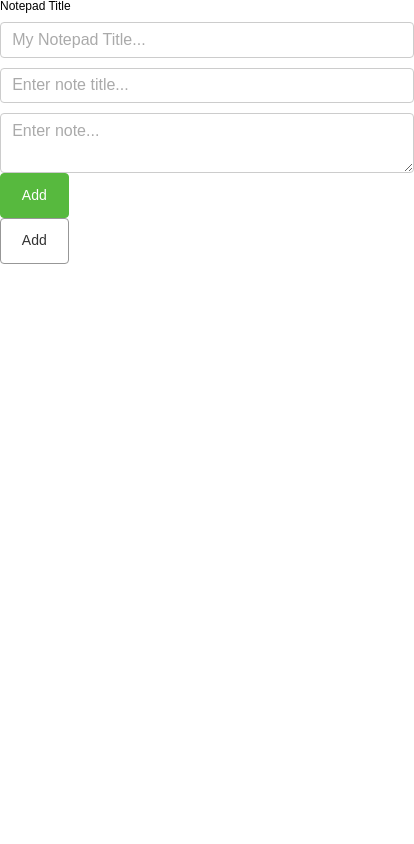
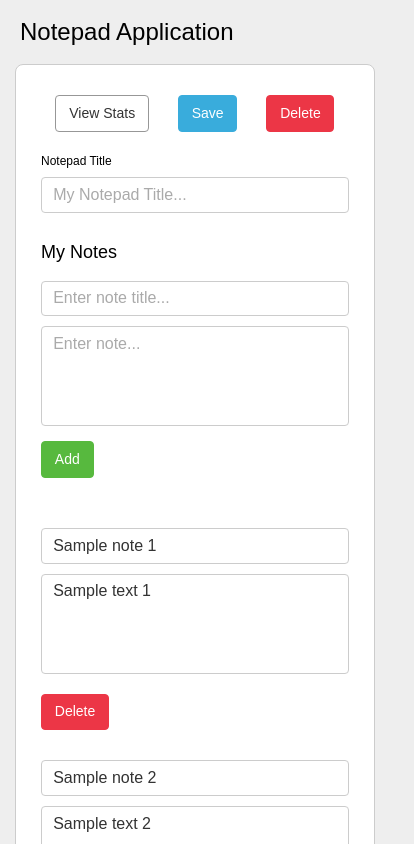
Before and after one commit to davidmkrtchyan991/disqotest, a Vue app: page / in a window 390 px wide. Shown: the top 844 px of the page, 414 px wide, since content can reach past the window. Built offline with nearby package versions, Linux system fonts and the light colour scheme.

Commit message:
Add styles to page, add responsive mixin, fix textare and button styles, added modal dialog

```diff
--- a/src/assets/scss/main.scss
+++ b/src/assets/scss/main.scss
@@ -1,8 +1,13 @@
 @import "reset";
 @import "variables";
+@import "mixins";
 
+// Global styles
 * {
   font-family: $fontDefault;
+}
+body {
+  background-color: $backgroundColor;
 }
 .error-message {
   color: $red;
--- /dev/null
+++ b/src/assets/scss/mixins.scss
@@ -0,0 +1,22 @@
+// Responsive breakpoints
+@mixin breakpoint($class) {
+  @if $class == xs {
+    @media (max-width: 767px) { @content; }
+  }
+
+  @else if $class == sm {
+    @media (min-width: 768px) { @content; }
+  }
+
+  @else if $class == md {
+    @media (min-width: 992px) { @content; }
+  }
+
+  @else if $class == lg {
+    @media (min-width: 1200px) { @content; }
+  }
+
+  @else {
+    @warn "Breakpoint mixin supports: xs, sm, md, lg";
+  }
+}
--- a/src/assets/scss/reset.scss
+++ b/src/assets/scss/reset.scss
@@ -4,6 +4,7 @@
   border: 0;
   font-size: 100%;
   vertical-align: baseline;
+  box-sizing: border-box;
 }
 
 /* HTML5 display-role reset for older browsers */
--- a/src/components/Main.vue
+++ b/src/components/Main.vue
@@ -1,11 +1,55 @@
 <template>
   <div class="main">
-    <Input label="Notepad Title" value="" placeholder="My Notepad Title..."/>
+    <div class="notepad-container">
+      <p class="notepad-title">Notepad Application</p>
+      <div class="notepad-content">
+        <div class="editor">
+          <div class="editor-notepad-title">
+            <Input label="Notepad Title" value="" placeholder="My Notepad Title..."/>
+          </div>
+          <div class="editor-notes-container">
+            <p class="editor-notes-title">My Notes</p>
+            <div class="editor-notes-content">
+              <div class="editor-notes-inputs-container">
+                <Input placeholder="Enter note title..."/>
+                <Textarea placeholder="Enter note..."/>
+                <Button type="success" value="Add" class="note-add-button" />
+              </div>
+              <div class="editor-notes-button-container"></div>
+            </div>
 
-    <Input placeholder="Enter note title..."/>
-    <Textarea placeholder="Enter note..."/>
-    <Button type="success" value="Add" />
-    <Button value="Add" />
+            <div class="editor-notes-content">
+              <div class="editor-notes-inputs-container">
+                <Input placeholder="Enter note title..." value="Sample note 1"/>
+                <Textarea placeholder="Enter note..." value="Sample text 1"/>
+              </div>
+              <div class="editor-notes-button-container">
+                <Button type="danger" value="Delete" />
+              </div>
+            </div>
+
+            <div class="editor-notes-content">
+              <div class="editor-notes-inputs-container">
+                <Input placeholder="Enter note title..." value="Sample note 2"/>
+                <Textarea placeholder="Enter note..." value="Sample text 2"/>
+              </div>
+              <div class="editor-notes-button-container">
+                <Button type="danger" value="Delete" />
+              </div>
+            </div>
+
+          </div>
+
+        </div>
+        <div class="settings">
+          <Button type="primary" value="View Stats" @click="viewStats" />
+          <Button type="info" value="Save" />
+          <Button type="danger" value="Delete" />
+        </div>
+      </div>
+    </div>
+    <Modal v-show="isModalVisible"
+        @close="closeModal" />
   </div>
 </template>
 
@@ -13,6 +57,7 @@
 import Input from './partials/Input.vue'
 import Textarea from './partials/Textarea.vue'
 import Button from './partials/Button.vue'
+import Modal from './Modal.vue'
 
 export default {
   name: 'Main',
@@ -20,10 +65,94 @@ export default {
     Input,
     Textarea,
     Button,
+    Modal,
+  },
+  data() {
+    return {
+      isModalVisible: false,
+    }
+  },
+  methods: {
+    closeModal() {
+      this.isModalVisible = false;
+    },
+    viewStats() {
+      this.isModalVisible = true;
+    }
   }
 }
 </script>
 
 <style scoped lang="scss">
+@import "src/assets/scss/main";
 
+.notepad-container {
+  max-width: 1024px;
+  margin: 0 auto;
+  .notepad-title {
+    font-size: $titleTextSize;
+    margin: 20px;
+  }
+  .notepad-content {
+    border: 1px solid $borderColor;
+    border-radius: 0.5rem;
+    background-color: $white;
+    padding: 30px 25px;
+    display: flex;
+    @include breakpoint(xs) {
+      flex-direction: column-reverse;
+      margin: 15px;
+    }
+    .editor {
+      flex: 1;
+      .editor-notepad-title {
+        max-width: 50%;
+        @include breakpoint(xs) {
+          max-width: 100%;
+        }
+      }
+      .editor-notes-title {
+        font-size: $headerTextSize;
+        margin: 30px 0 10px;
+      }
+      .editor-notes-content {
+        display: flex;
+        @include breakpoint(xs) {
+          flex-direction: column;
+          margin-bottom: 20px;
+        }
+        .editor-notes-inputs-container {
+          flex: 1;
+          margin-bottom: 20px;
+          @include breakpoint(xs) {
+            width: 100%;
+          }
+        }
+        .editor-notes-button-container {
+          flex: 0 0 100px;
+          margin-top: 8px;
+          margin-left: 20px;
+          @include breakpoint(xs) {
+            flex: 0;
+            margin-left: 0;
+            margin-top: 0;
+          }
+        }
+        .note-add-button {
+          margin-top: 15px;
+        }
+      }
+    }
+    .settings {
+      display: flex;
+      flex: 0 0 300px;
+      flex-direction: row;
+      justify-content: space-around;
+      @include breakpoint(xs) {
+        flex: 0 0 60px;
+        justify-content: space-around;
+      }
+    }
+  }
+}
 </style>
--- /dev/null
+++ b/src/components/Modal.vue
@@ -0,0 +1,72 @@
+<template>
+  <transition name="modal-fade">
+    <div class="modal-backdrop">
+      <div class="modal"
+           role="dialog">
+        <div class="chart-container">
+          Lorem ipsum dolor sit amet, consectetur adipisicing elit. Aperiam, consequuntur dolore ducimus esse excepturi fuga hic magnam necessitatibus nisi nostrum numquam odio pariatur qui? Ex expedita officia recusandae saepe ut.
+        </div>
+        <div class="close-button">
+          <Button value="Close Stats" @click="close" />
+        </div>
+      </div>
+    </div>
+  </transition>
+</template>
+
+<script>
+import Button from "./partials/Button";
+
+export default {
+  name: 'Modal',
+  components: {
+    Button,
+  },
+  methods: {
+    close() {
+      this.$emit('close');
+    },
+  },
+};
+</script>
+
+<style lang="scss" scoped>
+@import "./src/assets/scss/main";
+
+.modal-backdrop {
+  position: fixed;
+  top: 0;
+  bottom: 0;
+  left: 0;
+  right: 0;
+  background-color: rgba(123, 123, 123, 0.7);
+  display: flex;
+  justify-content: center;
+  align-items: center;
+
+  .modal {
+    background: #FFFFFF;
+    box-shadow: 2px 2px 20px 1px gray;
+    overflow-x: auto;
+    display: flex;
+    max-width: 50%;
+    padding: 20px;
+    border-radius: 0.5rem;
+    @include breakpoint(xs) {
+      max-width: 90%;
+    }
+    .chart-container {
+      flex: 1;
+    }
+  }
+}
+.modal-fade-enter,
+.modal-fade-leave-to {
+  opacity: 0;
+}
+
+.modal-fade-enter-active,
+.modal-fade-leave-active {
+  transition: opacity .5s ease;
+}
+</style>
--- a/src/components/partials/Button.vue
+++ b/src/components/partials/Button.vue
@@ -32,7 +32,7 @@ export default {
 .button-container {
   button {
     display: block;
-    padding: 0.7rem 1.3rem;
+    padding: 0.43rem 0.8rem;
     font-size: $buttonTextSize;
     line-height: 1.5;
     border-radius: 0.25rem;
@@ -41,6 +41,7 @@ export default {
       background-color: $white;
       color: $textColor;
       border: 1px solid $borderColorDark;
+      font-weight: 500;
     }
     &.success {
       background-color: $green;
--- a/src/components/partials/Textarea.vue
+++ b/src/components/partials/Textarea.vue
@@ -63,6 +63,8 @@ export default {
     background-clip: padding-box;
     border: 1px solid $borderColor;
     border-radius: 0.25rem;
+    resize: none;
+    height: 100px;
     &::placeholder {
       color: $placeholderColor;
     }
```
